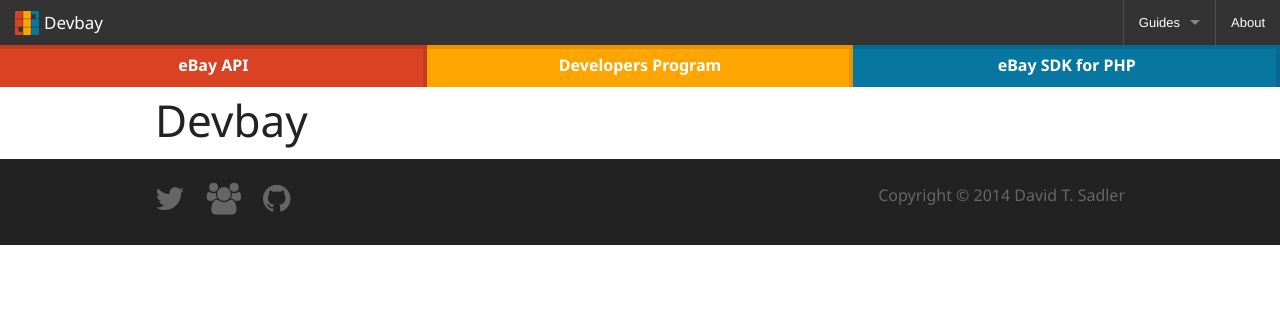
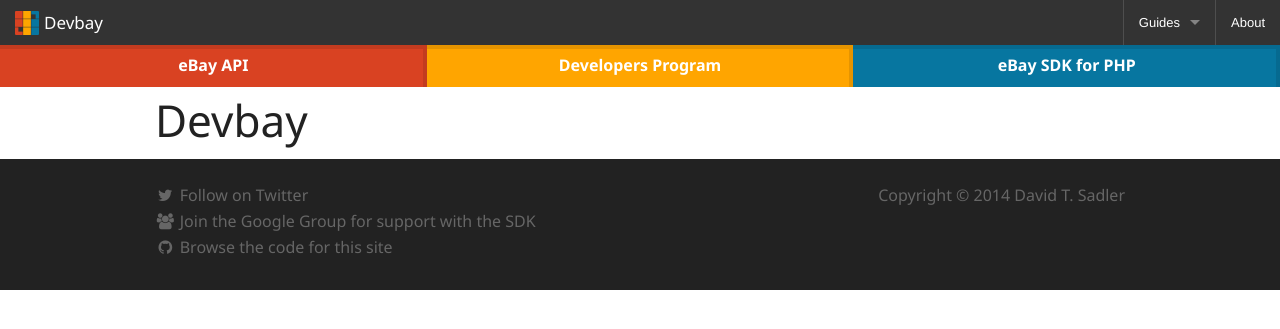
Before and after one commit to dinbrca/devbay.net, a Jekyll site: the page built from site/index.html, in a window 1280 px wide. Shown: the top 329 px of the page. Built offline with Jekyll 4.4.1, drawn with Linux system fonts in a browser that asks for light colours; nearby versions of some CDN libraries; Markdown is read by kramdown in place of the engine named in the settings.

Commit message:
Clean up site footer.

```diff
--- a/site/_layouts/site.html
+++ b/site/_layouts/site.html
@@ -42,10 +42,10 @@
         <footer role="contentinfo">
             <div class="row">
                 <div class="medium-6 columns">
-                    <ul class="inline-list">
-                        <li><a href="https://twitter.com/{{ site.twitter }}"><i class="fa fa-twitter fa-2x"></i></a></li>
-                        <li><a href="https://groups.google.com/forum/#!forum/{{ site.google_group }}"><i class="fa fa-group fa-2x"></i></a></li>
-                        <li><a href="https://github.com/{{ site.github }}"><i class="fa fa-github fa-2x"></i></a></li>
+                    <ul class="no-bullet">
+                        <li><a href="https://twitter.com/{{ site.twitter }}"><i class="fa fa-twitter fa-fw"></i> Follow on Twitter</a></li>
+                        <li><a href="https://groups.google.com/forum/#!forum/{{ site.google_group }}"><i class="fa fa-group fa-fw"></i> Join the Google Group for support with the SDK</a></li>
+                        <li><a href="https://github.com/{{ site.github }}"><i class="fa fa-github fa-fw"></i> Browse the code for this site</a></li>
                     </ul>
                 </div>
                 <div class="medium-6 columns">
```
